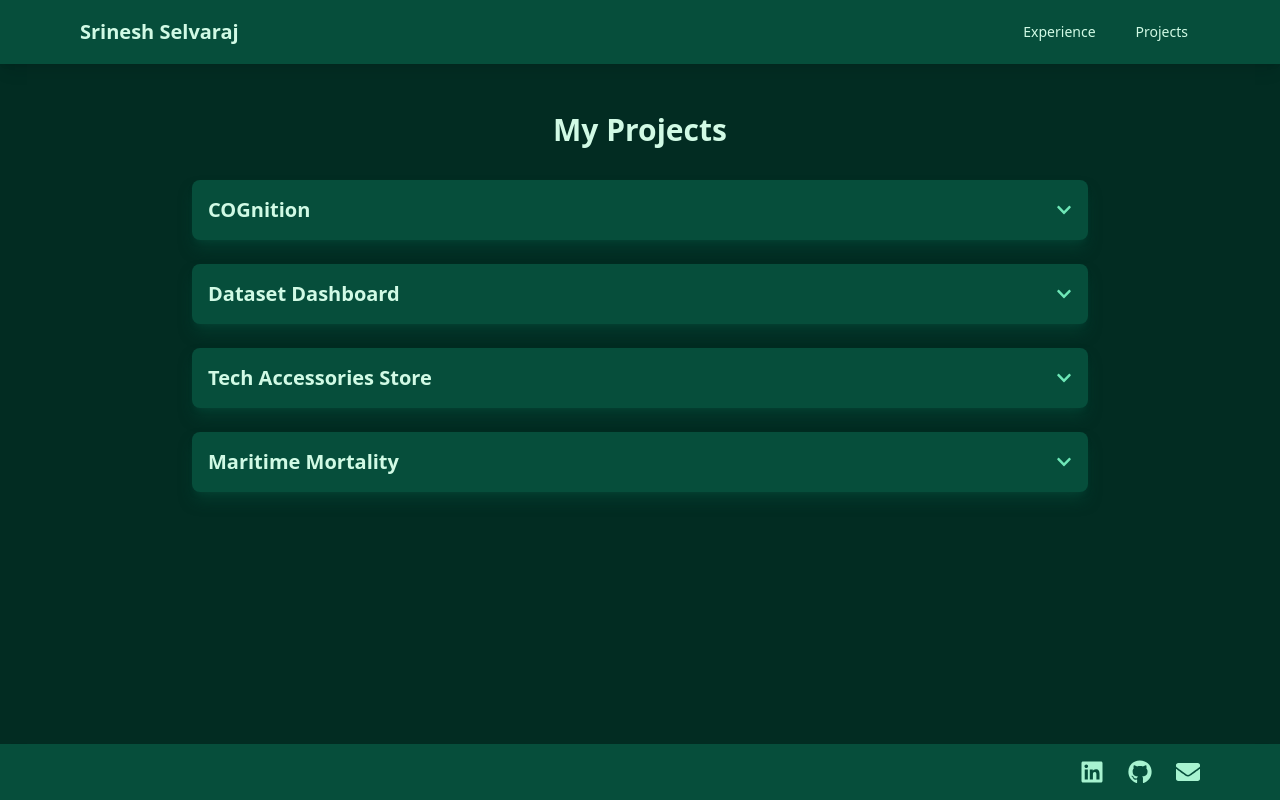
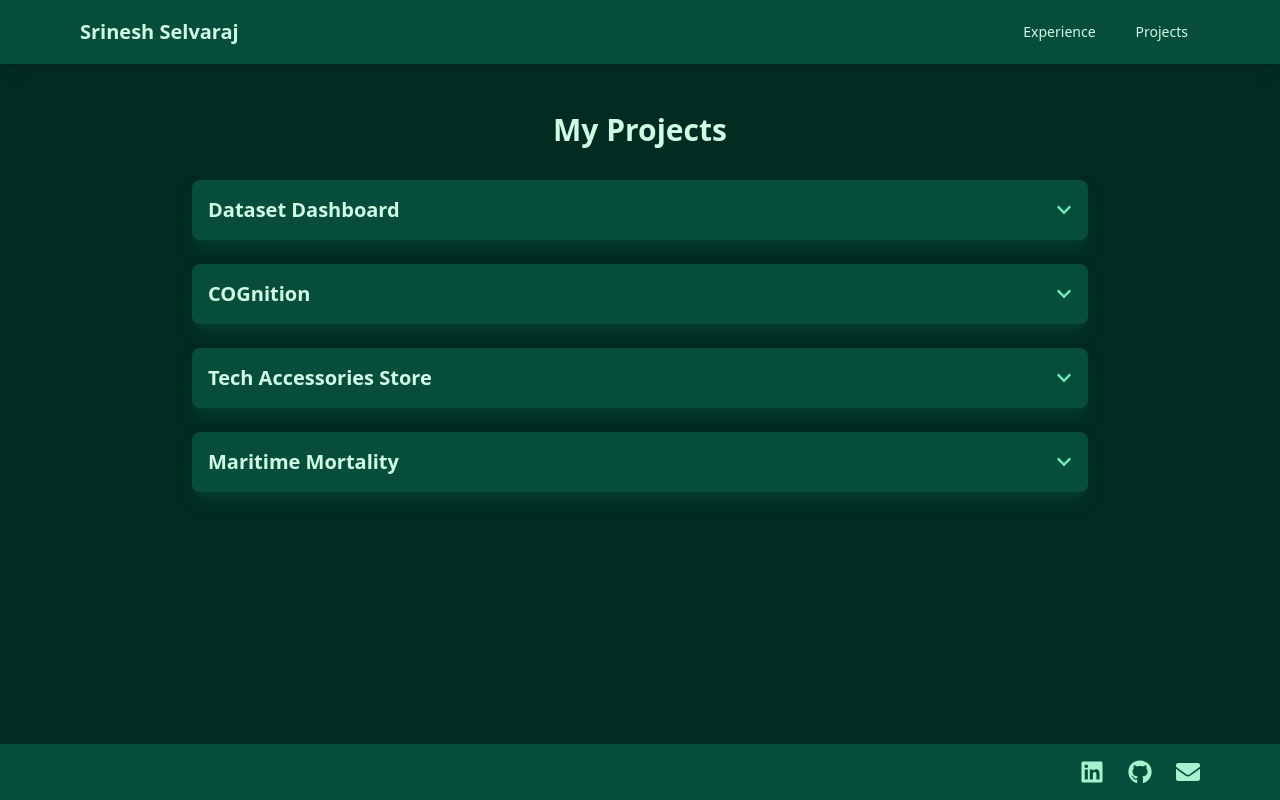
Before and after one commit to srineshselvaraj/personal-website, a React (Create React App) app in the folder frontend/: page /projects in a window 1280 px wide. Built offline with nearby package versions, Linux system fonts and the light colour scheme.

Commit message:
Updated some text

```diff
--- a/frontend/src/components/Experience.js
+++ b/frontend/src/components/Experience.js
@@ -5,7 +5,7 @@ function Experience() {
   const experiences = [
     {
       position: "Information Technology Intern",
-      dateRange: "Jun 2025 - Aug 2025",
+      dateRange: "Jun 2025 - Present",
       company: "Voya Financial",
       description: "I will be working on the Solutions Architecture team.",
       logoUrl: "/voya.png"
--- a/frontend/src/components/Home.js
+++ b/frontend/src/components/Home.js
@@ -4,7 +4,6 @@ function Home() {
       <div className="flex flex-col items-center max-w-2xl mx-auto text-center space-y-8">
         {/* Profile Picture */}
         <div className="w-48 h-48 rounded-full overflow-hidden border-4 border-emerald-700 shadow-lg">
-          {/* Replace the img src with your actual image path */}
           <img
             src="/profile2.jpg"
             alt="Profile"
--- a/frontend/src/components/Projects.js
+++ b/frontend/src/components/Projects.js
@@ -2,6 +2,20 @@ import ProjectCard from './ProjectCard';
 
 function Projects() {
   const projects = [
+    {
+      name: "Dataset Dashboard",
+      description: "An interactive dashboard that lets users upload any dataset, select any target variable, generate bar charts for categorical features and correlation, and train a regression model with any combination of features. I built this project with a group of 3 as part of a class project.",
+      githubUrl: "https://github.com/parkab/NJIT-CS301-Milestone4-Group9",
+      images: ["/dashboard1.png"],
+      technologies: [
+        { name: "Python" },
+        { name: "Dash" },
+        { name: "scikit-learn" },
+        { name: "pandas" },
+        {name: "HTML"},
+        {name: "CSS"}
+      ]
+    },
     {
       name: "COGnition",
       description: "An LLM-powered learning tool that allows users to quickly generate summaries, questions, and flashcards based on any given text, with OCR capabilities and a login system. I built this project in 24 hours with a team of 3 for HackNJIT 2024.",
@@ -12,20 +26,6 @@ function Projects() {
         { name: "Bootstrap" },
         { name: "Flask" },
         { name: "PostgreSQL" }
-      ]
-    },
-    {
-      name: "Dataset Dashboard",
-      description: "An interactive dashboard that lets users upload any dataset, select any target variable, generate bar charts for categorical features and correlation, and train a regression model with any combination of features. I built this project with a group of 3 as part of class project.",
-      githubUrl: "https://github.com/parkab/NJIT-CS301-Milestone4-Group9",
-      images: ["/dashboard1.png"],
-      technologies: [
-        { name: "Python" },
-        { name: "Dash" },
-        { name: "scikit-learn" },
-        { name: "pandas" },
-        {name: "HTML"},
-        {name: "CSS"}
       ]
     },
     {
```
